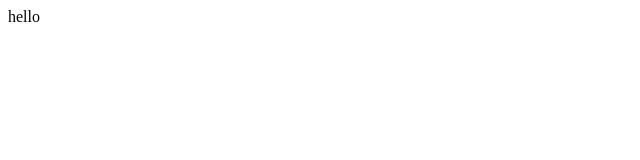
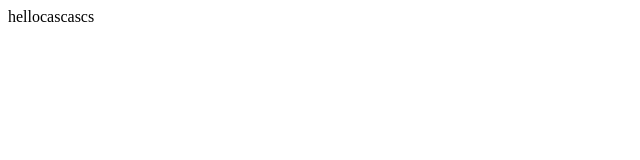
Before and after one commit to megaxayda/my_project_1, a plain HTML site: page index.html in a window 1280 px wide. Shown: the full height of the page, 0-640 px from the left. Drawn offline with Linux system fonts and the light colour scheme.

Commit message:
update index

```diff
--- a/index.html
+++ b/index.html
@@ -9,7 +9,7 @@
 </head>
 
 <body>
-    hello
+    hellocascascs
 </body>
 
 </html>
```
